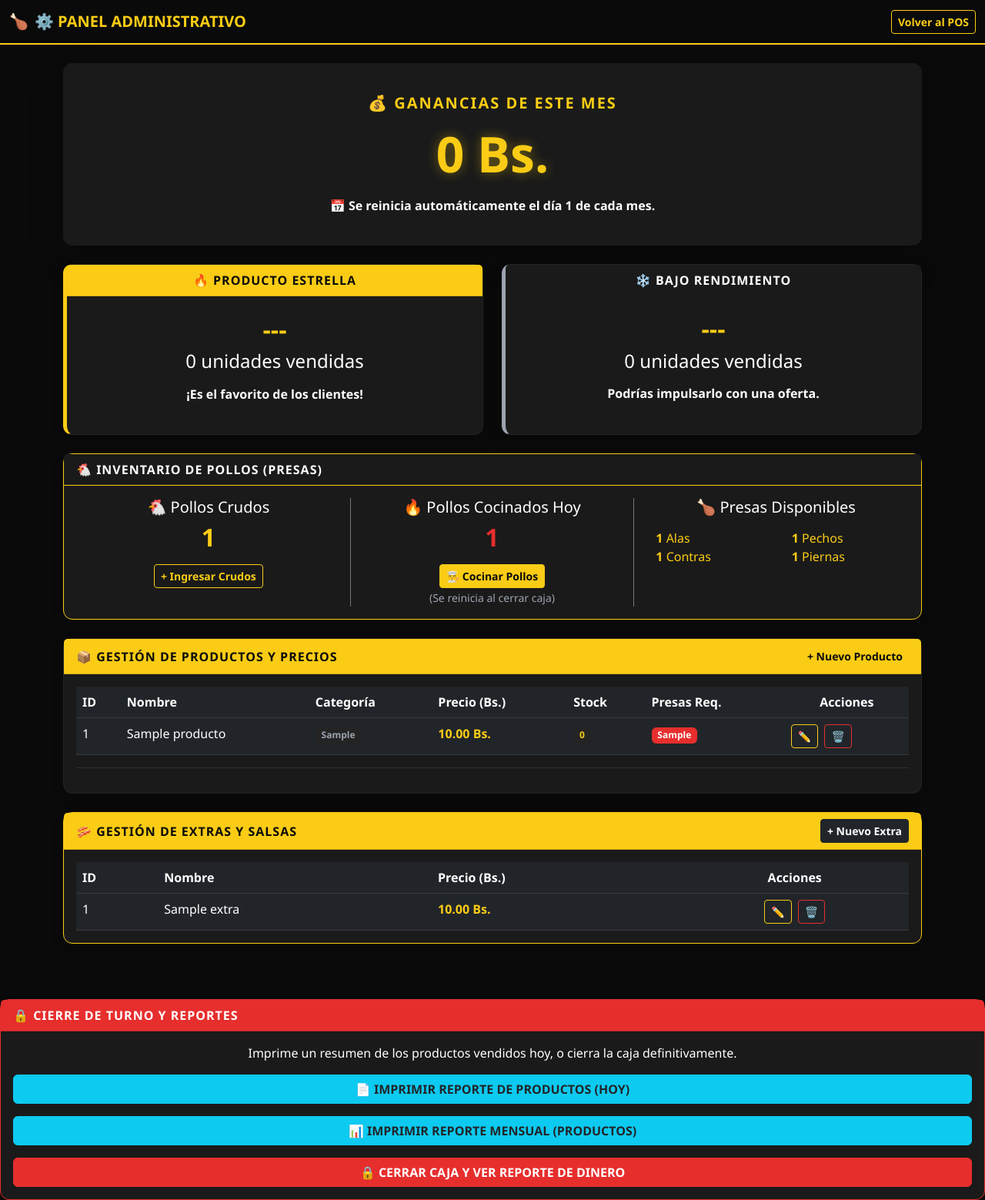
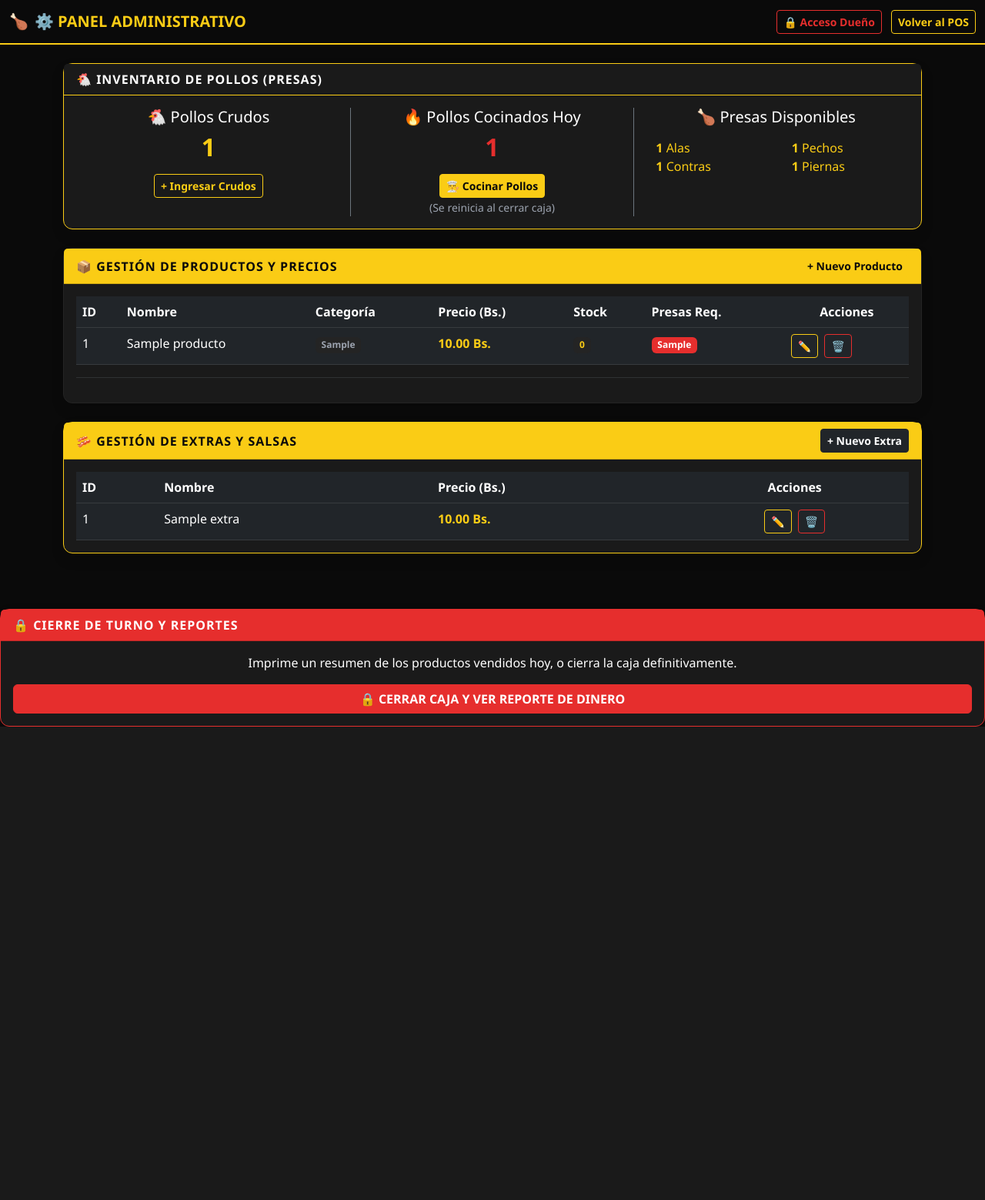
Before and after one commit to Chelo-sanguino/Pollos-Ki-King, a Flask app: page /admin in a window 1280 px wide. Shown: the whole page at 77% size. After the commit the page ends 944 px from the top, so only its background shows below. Run offline with Flask 3, Linux system fonts and the light colour scheme; tables that the repository leaves empty hold one stand-in row (values such as "Sample post"); some libraries are stand-ins or nearby versions.

Commit message:
Implementar bloqueo por PIN para vista de Dueño en el Admin

```diff
--- a/frontend/static/js/admin.js
+++ b/frontend/static/js/admin.js
@@ -414,3 +414,45 @@ async function guardarCocinar() {
         Swal.fire({ icon: 'success', title: '¡A cocinar!', text: 'Presas movidas a cocidas.', confirmButtonColor: '#FACC15' });
     }
 }
+
+async function solicitarAccesoDueno() {
+    const { value: pin } = await Swal.fire({
+        title: 'Acceso Restringido',
+        input: 'password',
+        inputLabel: 'Introduce el PIN de Dueño',
+        inputPlaceholder: 'Ingresa tu PIN',
+        inputAttributes: {
+            autocapitalize: 'off',
+            autocorrect: 'off'
+        },
+        showCancelButton: true,
+        confirmButtonColor: '#FACC15',
+        confirmButtonText: 'Desbloquear',
+        cancelButtonText: 'Cancelar'
+    });
+
+    if (pin) {
+        if (pin === '10540269') {
+            Swal.fire({
+                icon: 'success',
+                title: 'Acceso Concedido',
+                text: 'Bienvenido. Tienes acceso completo a las métricas y gestión de productos.',
+                timer: 1500,
+                showConfirmButton: false
+            });
+
+            // Ocultar botón de acceso y mostrar secciones ocultas
+            document.getElementById('btn-acceso-dueno').style.display = 'none';
+            const secciones = document.querySelectorAll('.dueno-only');
+            secciones.forEach(sec => {
+                sec.style.display = 'block'; // o 'flex' dependiendo del grid, pero 'block' suele funcionar bien en las cards y columnas
+            });
+        } else {
+            Swal.fire({
+                icon: 'error',
+                title: 'PIN Incorrecto',
+                text: 'No tienes permiso para ver esta sección.'
+            });
+        }
+    }
+}
--- a/frontend/templates/admin.html
+++ b/frontend/templates/admin.html
@@ -133,14 +133,17 @@
             <span class="navbar-brand text-warning fw-bold">
                 <span class="me-2">🍗</span>⚙️ PANEL ADMINISTRATIVO
             </span>
-            <a href="/" class="btn btn-outline-warning btn-sm fw-bold">Volver al POS</a>
+            <div>
+                <button id="btn-acceso-dueno" class="btn btn-outline-danger btn-sm fw-bold me-2" onclick="solicitarAccesoDueno()">🔒 Acceso Dueño</button>
+                <a href="/" class="btn btn-outline-warning btn-sm fw-bold">Volver al POS</a>
+            </div>
         </div>
     </nav>
 
     <div class="container pb-5">
         <div class="row g-4">
 
-            <div class="col-12">
+            <div class="col-12 dueno-only" style="display: none;">
                 <div class="card shadow-lg text-center border-0 py-4">
                     <div class="card-body">
                         <h5 class="text-uppercase fw-bold mb-3" style="letter-spacing: 2px; color: var(--hb-yellow);">💰
@@ -153,7 +156,7 @@
                 </div>
             </div>
 
-            <div class="col-md-6">
+            <div class="col-md-6 dueno-only" style="display: none;">
                 <div class="card h-100 shadow border-star">
                     <div class="card-header text-center">🔥 Producto Estrella</div>
                     <div class="card-body text-center d-flex flex-column justify-content-center py-4">
@@ -164,7 +167,7 @@
                 </div>
             </div>
 
-            <div class="col-md-6">
+            <div class="col-md-6 dueno-only" style="display: none;">
                 <div class="card h-100 shadow border-ice">
                     <div class="card-header bg-secondary text-white border-0 text-center">❄️ Bajo Rendimiento</div>
                     <div class="card-body text-center d-flex flex-column justify-content-center py-4">
@@ -359,11 +362,11 @@
             <p class="text-white">Imprime un resumen de los productos vendidos hoy, o cierra la caja definitivamente.
             </p>
 
-            <button class="btn btn-info w-100 fw-bold mb-3 text-dark" onclick="imprimirReporteProductos()">
+            <button class="btn btn-info w-100 fw-bold mb-3 text-dark dueno-only" style="display: none;" onclick="imprimirReporteProductos()">
                 📄 IMPRIMIR REPORTE DE PRODUCTOS (HOY)
             </button>
 
-            <button class="btn btn-info w-100 fw-bold mb-3 text-dark" onclick="imprimirReporteMensualProductos()">
+            <button class="btn btn-info w-100 fw-bold mb-3 text-dark dueno-only" style="display: none;" onclick="imprimirReporteMensualProductos()">
                 📊 IMPRIMIR REPORTE MENSUAL (PRODUCTOS)
             </button>
 
```
